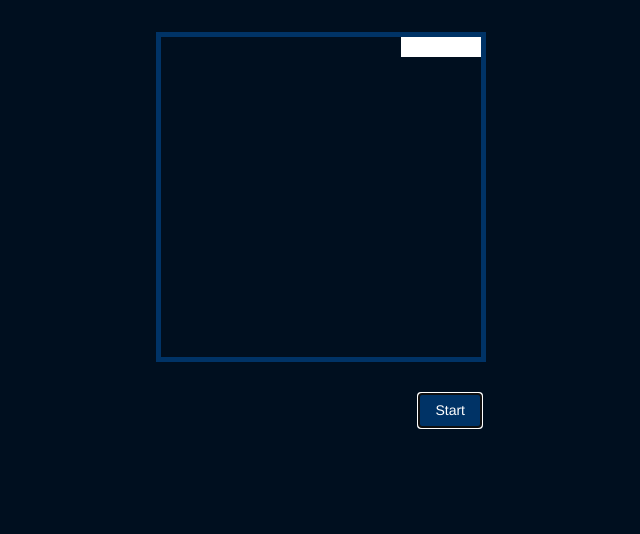
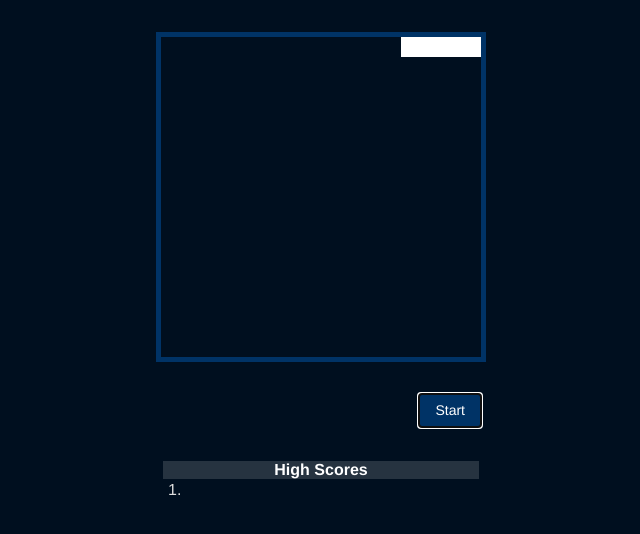
Before and after one commit to brendanmoore/Snake.js, a plain HTML site: page index.html in a window 1280 px wide. Both pictures are taken after a click on the button "Start". Shown: the whole page, without its empty margins (319-959 px from the left). Drawn offline with Linux system fonts and the light colour scheme.

Commit message:
Add a bit of styling to the High Scores table.

```diff
--- a/index.html
+++ b/index.html
@@ -42,11 +42,11 @@
       }
       .highscores {
         width: 320;
-        margin: 0 auto;
+        margin: 32px auto;
         text-align: center;
       }
       .highscores tr:nth-child(2n+1){
-        background-color: rgba(255,255,255,0.3);
+        background-color: rgba(255,255,255,0.15);
       }
       table { counter-reset: line-number; }
       td {
--- a/snake.js
+++ b/snake.js
@@ -198,7 +198,7 @@
         table = HighScores.table || document.createElement('table');
         table.innerHTML = "";
         table.className = 'highscores';
-        var html = '<tr><td>' + hs.join('</td></tr><tr><td>') + '</td></tr>';
+        var html = '<tr><th>High Scores</th></tr><tr><td>' + hs.join('</td></tr><tr><td>') + '</td></tr>';
         table.innerHTML = html;
         document.body.appendChild(table);
         console.log(html);
@@ -220,6 +220,7 @@
       if(flasher){
         clearTimeout(flasher);
       }
+      HighScores.display();
     };
 
     var flasher;
@@ -233,7 +234,7 @@
          flasher = setTimeout(flash, 1000/6);
          numFlashes++;
       }else{
-        init();
+        //init();
       }
 
     };
```
